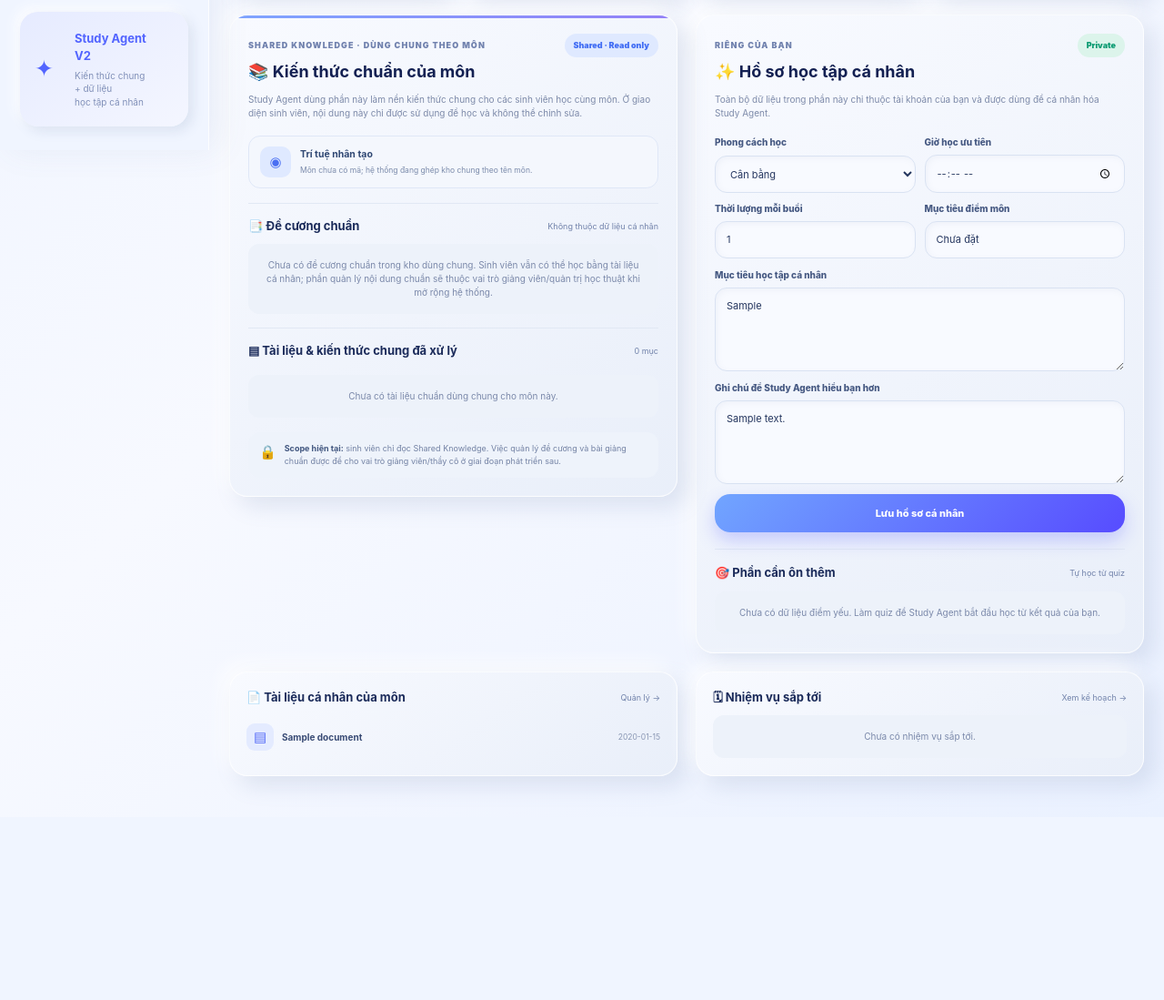
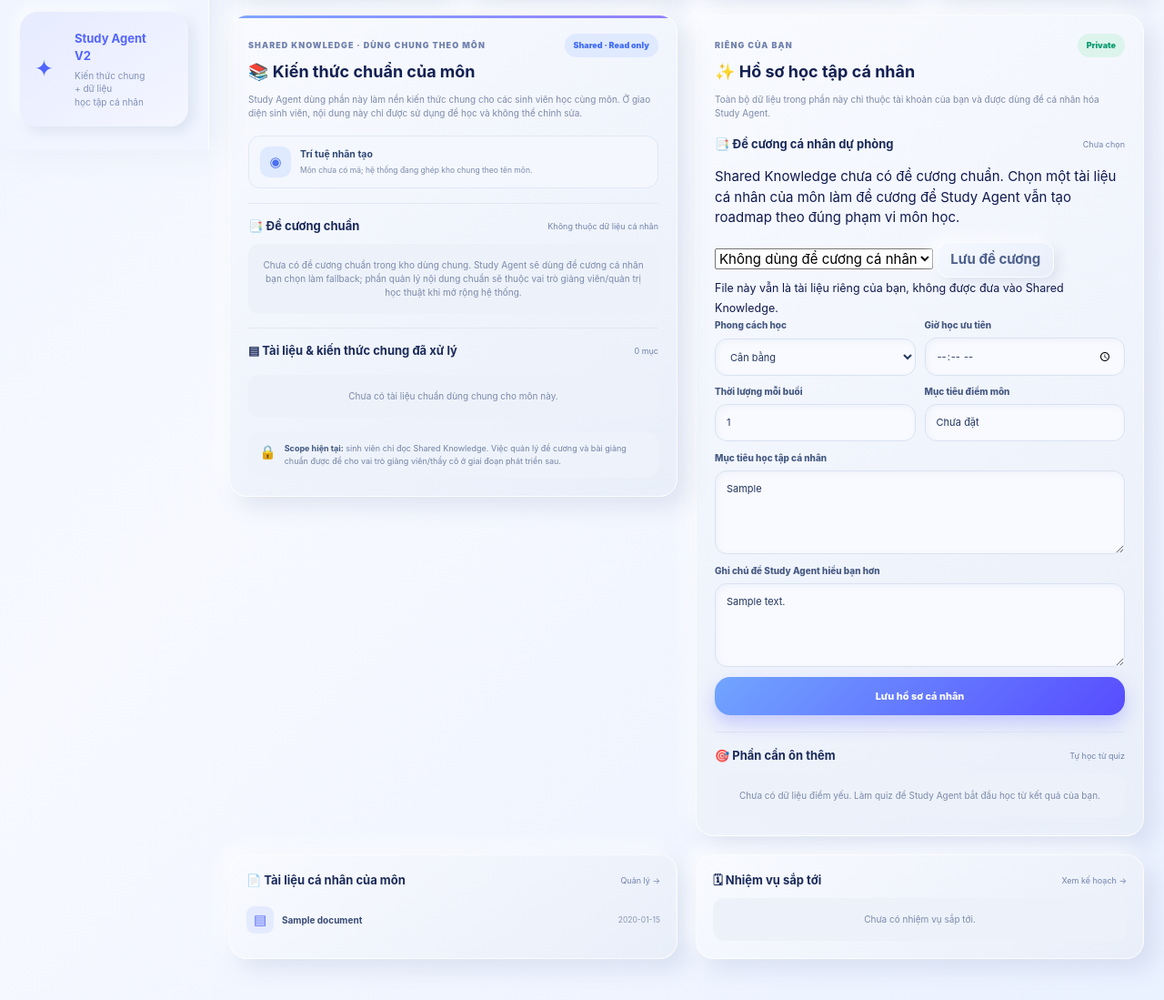
Before and after one commit to nguyencongthanh09102005-beep/AI-Study-Agent, a Flask app: page /subjects/1 in a window 1280 px wide. Shown: the part 635-1734 px from the top of the page at 91% size. Before the commit the page ends 1507 px from the top, so only its background shows below. Run offline with Flask 3, Linux system fonts and the light colour scheme; the visitor is signed in with stand-in values (Sample User, id 1); data comes from the database, SQL or seed files in the repository; tables that the repository leaves empty hold one stand-in row (values such as "Sample post").

Commit message:
Add personal syllabus fallback control

```diff
--- a/templates/subject_detail.html
+++ b/templates/subject_detail.html
@@ -126,8 +126,8 @@
       <div class="shared-syllabus-readonly">{{ shared_subject.syllabus_text }}</div>
       {% else %}
       <div class="empty-agent">
-        Chưa có đề cương chuẩn trong kho dùng chung. Sinh viên vẫn có thể học bằng tài liệu cá nhân;
-        phần quản lý nội dung chuẩn sẽ thuộc vai trò giảng viên/quản trị học thuật khi mở rộng hệ thống.
+        Chưa có đề cương chuẩn trong kho dùng chung. Study Agent sẽ dùng đề cương cá nhân bạn chọn
+        làm fallback; phần quản lý nội dung chuẩn sẽ thuộc vai trò giảng viên/quản trị học thuật khi mở rộng hệ thống.
       </div>
       {% endif %}
     </div>
@@ -169,6 +169,52 @@
     </div>
 
     <p class="panel-desc">Toàn bộ dữ liệu trong phần này chỉ thuộc tài khoản của bạn và được dùng để cá nhân hóa Study Agent.</p>
+
+    <div class="personal-syllabus-box">
+      <div class="mini-section-head">
+        <h4>📑 Đề cương cá nhân dự phòng</h4>
+        {% if shared_subject.syllabus_text %}
+        <span>Shared syllabus đang được ưu tiên</span>
+        {% elif subject.personal_syllabus_document_id %}
+        <span>Đang dùng khi tạo roadmap</span>
+        {% else %}
+        <span>Chưa chọn</span>
+        {% endif %}
+      </div>
+
+      {% if shared_subject.syllabus_text %}
+      <p>
+        Môn này đã có đề cương chuẩn trong Shared Knowledge. Bạn vẫn có thể chọn một file cá nhân
+        làm bản dự phòng; Study Agent luôn ưu tiên đề cương chuẩn khi bản chuẩn tồn tại.
+      </p>
+      {% else %}
+      <p>
+        Shared Knowledge chưa có đề cương chuẩn. Chọn một tài liệu cá nhân của môn làm đề cương
+        để Study Agent vẫn tạo roadmap theo đúng phạm vi môn học.
+      </p>
+      {% endif %}
+
+      {% if documents %}
+      <form method="post" class="personal-syllabus-form">
+        <input type="hidden" name="action_type" value="personal_syllabus">
+        <select name="personal_syllabus_document_id" aria-label="Chọn tài liệu làm đề cương cá nhân">
+          <option value="">Không dùng đề cương cá nhân</option>
+          {% for doc in documents %}
+          <option value="{{ doc.id }}" {% if subject.personal_syllabus_document_id == doc.id %}selected{% endif %}>
+            {{ doc.original_name }}
+          </option>
+          {% endfor %}
+        </select>
+        <button class="ghost-action" type="submit">Lưu đề cương</button>
+      </form>
+      <small class="personal-syllabus-hint">File này vẫn là tài liệu riêng của bạn, không được đưa vào Shared Knowledge.</small>
+      {% else %}
+      <div class="empty-agent">
+        Chưa có tài liệu cá nhân để chọn làm đề cương.
+        <a href="{{ url_for('documents') }}">Tải tài liệu lên →</a>
+      </div>
+      {% endif %}
+    </div>
 
     <form method="post" class="agent-form personal-form">
       <input type="hidden" name="action_type" value="profile">
```
